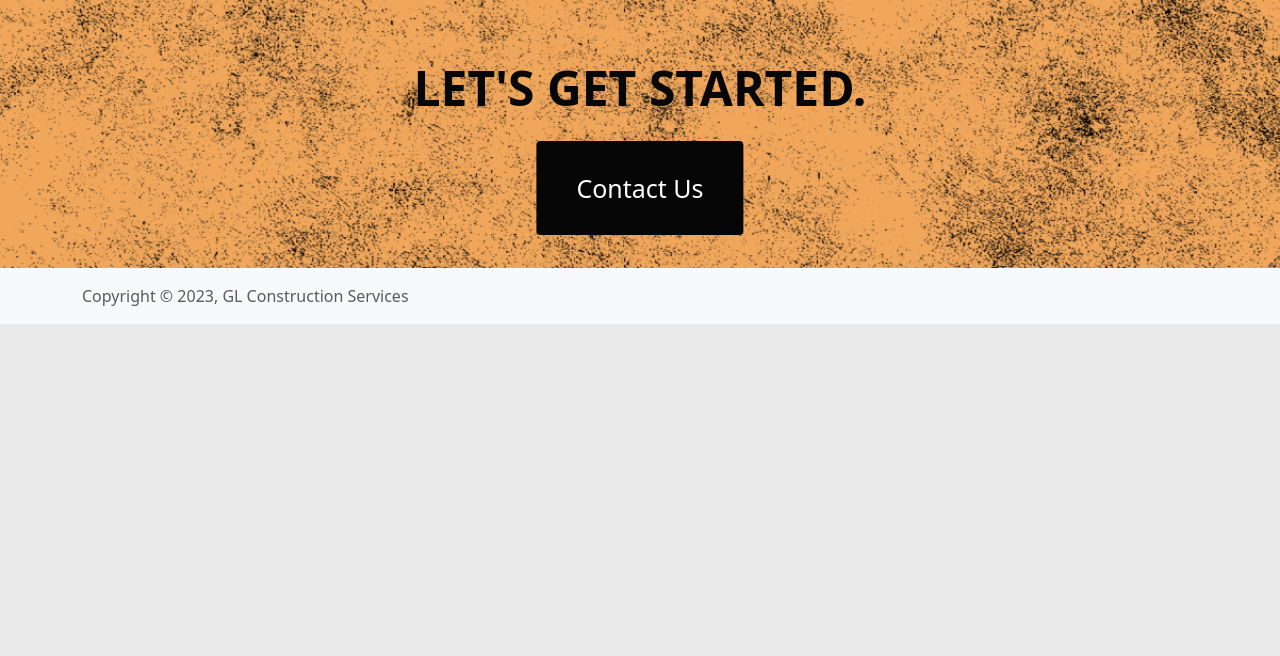
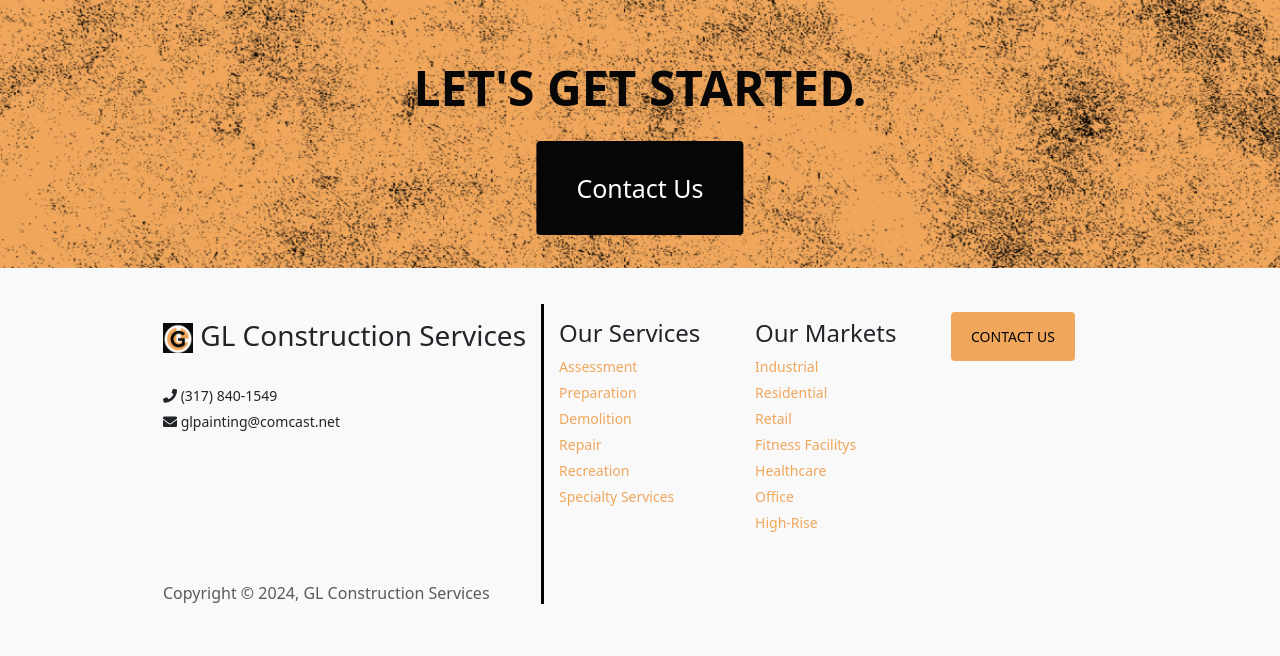
Before and after one commit to kamgreenwald/Gregs-Website, a Flask app: page / in a window 1280 px wide. Shown: the part 1683-2339 px from the top of the page. Before the commit the page ends 2007 px from the top, so only its background shows below. Run offline with Flask 2, Linux system fonts and the light colour scheme.

Commit message:
DEC21 DONE FOR THE DAY

```diff
--- a/flaskapp/templates/base.html
+++ b/flaskapp/templates/base.html
@@ -9,7 +9,47 @@
     <link rel="shortcut icon" href="{{ url_for('static', filename='images/icon.png') }}">
     <link href="https://cdn.jsdelivr.net/npm/bootstrap@5.3.1/dist/css/bootstrap.min.css" rel="stylesheet"
         integrity="sha384-4bw+/aepP/YC94hEpVNVgiZdgIC5+VKNBQNGCHeKRQN+PtmoHDEXuppvnDJzQIu9" crossorigin="anonymous">
+    <link rel="stylesheet" href="https://cdnjs.cloudflare.com/ajax/libs/font-awesome/5.15.4/css/all.min.css">
 </head>
+<style>
+    /* Basic styles for the sections */
+    .container_footer {
+        display: flex;
+        justify-content: space-between; /* Adjust spacing between sections */
+        width: 80%;
+        margin: 0 auto;
+        padding: 20px;
+        border: 0px solid #ccc;
+    }
+    .section_footer {
+        flex: 1;
+        padding: 15px;
+        border: 0px solid #ddd;
+        background-color: #f9f9f9;
+    }
+    .contact-info_footer {
+        margin-bottom: 5px; /* Adjust the bottom margin */
+        font-size: 14px;
+    }
+    .info_footer {
+        margin-bottom: 5px; /* Adjust the bottom margin */
+        font-size: 14px;
+        color:#F0A75C;
+    }
+    .vertical {
+    border-left: 3px solid black;
+    height: 300px;
+  }
+  .button_contact {
+      padding: 15px 20px;
+      font-size: 14px;
+      background-color:#F0A75C;
+      color:#040404;
+      text-decoration: none;
+      border-radius: 4px;
+    }
+</style>
+</style>
 
 <body class="d-flex flex-column h-100" style="background-color: #e9ecef">
     <header>
@@ -26,7 +66,7 @@
                 <div class="collapse navbar-collapse" id="navbarCollapse">
                     <ul class="navbar-nav ms-auto mb-2 mb-md-0">
                         <li class="nav-item">
-                            <a class="nav-link" href={{ url_for('index') }} style="color: #F0A75C;">Our Story</a>
+                            <a class="nav-link" href={{ url_for('our_story') }} style="color: #F0A75C;">Our Story</a>
                         </li>
                         <li class="nav-item">
                             <a class="nav-link" href={{ url_for('index') }} style="color: #F0A75C;">Our Services</a>
@@ -52,8 +92,45 @@
     </main>
 
     <footer class="footer mt-auto py-3 bg-light">
-        <div class="container">
-            <span class="text-muted">Copyright © 2023, GL Construction Services</span>
+        <div class="container_footer">
+            <div class="section_footer">
+                <h3><a class="navbar-brand" href="{{ url_for('index') }}">
+                    <img src="{{ url_for('static', filename='images/icon.png') }}" alt="Icon" width="30" height="30"> GL Construction Services
+                </a></h3>
+                <br>
+                <p class="contact-info_footer"><i class="fas fa-phone"></i> (317) 840-1549</p>
+                <p class="contact-info_footer"><i class="fas fa-envelope"></i> glpainting@comcast.net</p>
+                <br>
+                <br>
+                <br>
+                <br>
+                <br>
+                <br>
+                <span class="text-muted">Copyright © 2024, GL Construction Services</span>
+            </div>
+            <div class="vertical"></div>
+            <div class="section_footer">
+                <h4>Our Services</h4>
+                <p class="info_footer">Assessment</p>
+                <p class="info_footer">Preparation</p>
+                <p class="info_footer">Demolition</p>
+                <p class="info_footer">Repair</p>
+                <p class="info_footer">Recreation</p>
+                <p class="info_footer">Specialty Services</p>
+            </div>
+            <div class="section_footer">
+                <h4>Our Markets</h4>
+                <p class="info_footer">Industrial</p>
+                <p class="info_footer">Residential</p>
+                <p class="info_footer">Retail</p>
+                <p class="info_footer">Fitness Facilitys</p>
+                <p class="info_footer">Healthcare</p>
+                <p class="info_footer">Office</p>
+                <p class="info_footer">High-Rise</p>
+            </div>
+            <div class="section_footer">
+                <h4><a href="{{ url_for('contact') }}" class="button_contact">CONTACT US</a></h4>
+            </div>
         </div>
     </footer>
 
```
Also changed, not shown: flaskapp/templates/our_story.html (added, +30 -0 lines), 1 other file.
